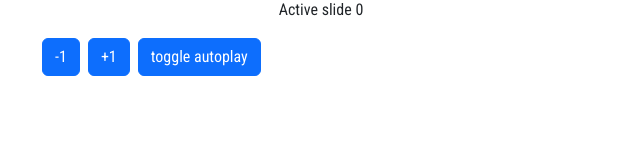
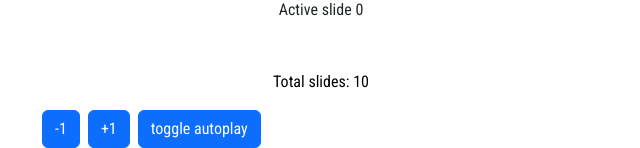
Before and after one commit to marseille78/petrichenko_marvel, a React (Create React App) app: page / in a window 1280 px wide. Shown: the part 887-1035 px from the top of the page, without its empty margins (319-959 px from the left). Before the commit the page ends 963 px from the top, so only its background shows below. Built offline with nearby package versions, Linux system fonts and the light colour scheme.

Commit message:
Hook useMemo

```diff
--- a/src/components/App/App.js
+++ b/src/components/App/App.js
@@ -1,6 +1,11 @@
-import {Component, useCallback, useEffect, useState} from 'react';
+import {Component, useCallback, useEffect, useMemo, useState} from 'react';
 import {Container} from 'react-bootstrap';
 import './App.css';
+
+const countTotal = (num) => {
+    console.log("Counting...");
+    return num + 10;
+};
 
 
 /* const getSomeImages = () => {
@@ -87,22 +92,28 @@ const Slider = (props) => {
         setAutoplay(autoplay => !autoplay);
     }
 
+    const total = useMemo(() => {
+        return countTotal(slide);
+    }, [slide]);
+
+    const style = useMemo(() => (
+        {
+            color: slide > 4 ? 'red' : 'black',
+        }
+    ), [slide]);
+
+    useEffect(() => {
+        console.log('Styles');
+    }, [style]);
+
     return (
         <Container>
             <div className="slider w-50 m-auto">
-                {/* <img className="d-block w-100" src="https://www.planetware.com/wpimages/2020/02/france-in-pictures-beautiful-places-to-photograph-eiffel-tower.jpg" alt="slide" /> */}
-
-                {/* {
-                    getSomeImages().map((url, i) => {
-                        return (
-                            <img key={i} className="d-block w-100" src={url} alt="slide" />
-                        )
-                    })
-                } */}
 
                 <Slide getSomeImages={getSomeImages} />
 
                 <div className="text-center mt-5">Active slide {slide} <br/> {autoplay ? 'auto' : null}</div>
+                <div style={style} className="text-center mt-5">Total slides: {total}</div>
                 <div className="buttons mt-3">
                     <button
                         className="btn btn-primary me-2"
```
